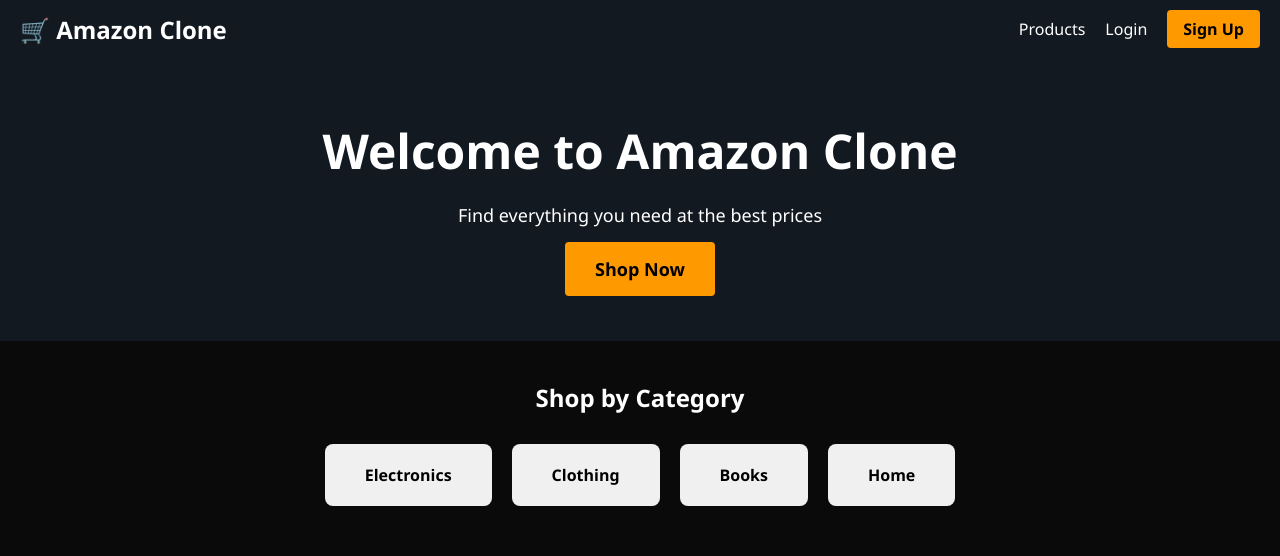
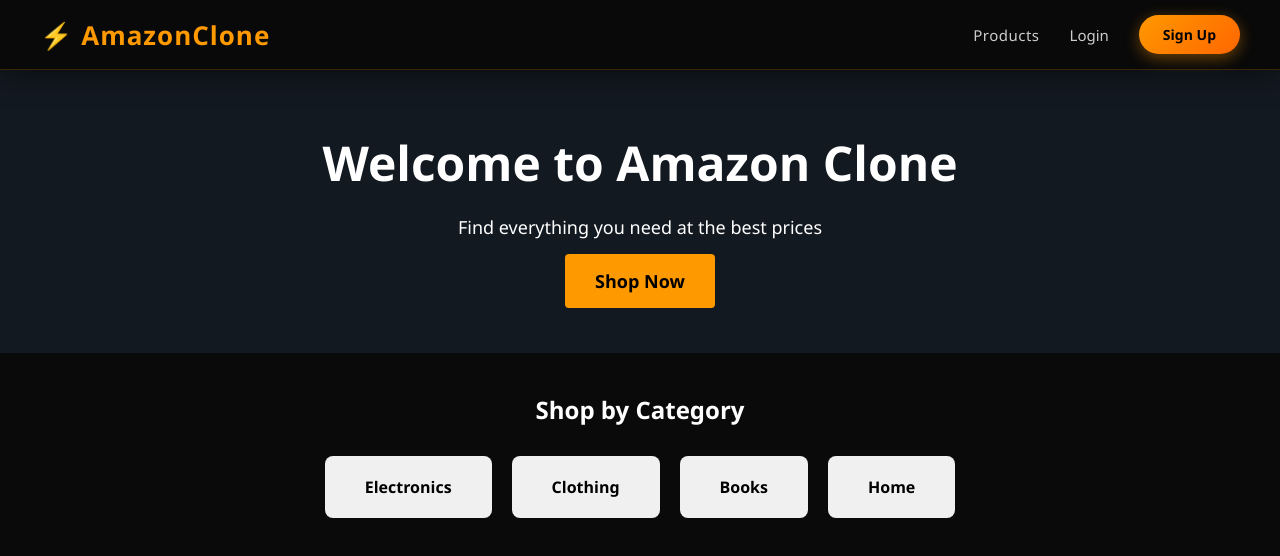
Before and after one commit to AviSingh6451/amazon-clone, a React (Vite) app in the folder client/: page / in a window 1280 px wide. Shown: the top 556 px of the page. Built offline with nearby package versions, Linux system fonts and the light colour scheme.

Commit message:
Modern UI - Navbar redesign

```diff
--- a/client/src/components/Navbar.jsx
+++ b/client/src/components/Navbar.jsx
@@ -14,49 +14,78 @@ function Navbar() {
 
   return (
     <nav style={{
-      backgroundColor: '#131921',
-      padding: '10px 20px',
+      background: 'rgba(10, 10, 10, 0.95)',
+      backdropFilter: 'blur(20px)',
+      padding: '15px 40px',
       display: 'flex',
       justifyContent: 'space-between',
-      alignItems: 'center'
+      alignItems: 'center',
+      position: 'sticky',
+      top: 0,
+      zIndex: 1000,
+      borderBottom: '1px solid rgba(255, 153, 0, 0.2)',
+      boxShadow: '0 4px 30px rgba(0, 0, 0, 0.5)'
     }}>
+
+      {/* Logo */}
       <Link to="/" style={{
-        color: 'white',
-        fontSize: '24px',
+        color: '#f90',
+        fontSize: '26px',
         textDecoration: 'none',
-        fontWeight: 'bold'
+        fontWeight: '800',
+        letterSpacing: '1px',
+        display: 'flex',
+        alignItems: 'center',
+        gap: '10px'
       }}>
-        🛒 Amazon Clone
+        ⚡ AmazonClone
       </Link>
 
+      {/* Nav Links */}
       <div style={{
         display: 'flex',
-        gap: '20px',
+        gap: '30px',
         alignItems: 'center'
       }}>
         <Link to="/products" style={{
-          color: 'white',
-          textDecoration: 'none'
-        }}>
+          color: '#ccc',
+          textDecoration: 'none',
+          fontSize: '15px',
+          fontWeight: '500',
+          letterSpacing: '0.5px'
+        }}
+          onMouseOver={e => e.target.style.color = '#f90'}
+          onMouseOut={e => e.target.style.color = '#ccc'}
+        >
           Products
         </Link>
 
         {user && (
           <Link to="/cart" style={{
-            color: 'white',
+            color: '#ccc',
             textDecoration: 'none',
-            position: 'relative'
-          }}>
-            🛒 Cart
+            fontSize: '15px',
+            fontWeight: '500',
+            display: 'flex',
+            alignItems: 'center',
+            gap: '5px'
+          }}
+            onMouseOver={e => e.target.style.color = '#f90'}
+            onMouseOut={e => e.target.style.color = '#ccc'}
+          >
+            🛒
             {cartCount > 0 && (
               <span style={{
                 backgroundColor: '#f90',
                 color: 'black',
                 borderRadius: '50%',
-                padding: '2px 6px',
+                width: '22px',
+                height: '22px',
+                display: 'flex',
+                alignItems: 'center',
+                justifyContent: 'center',
                 fontSize: '12px',
-                fontWeight: 'bold',
-                marginLeft: '5px'
+                fontWeight: '800'
               }}>
                 {cartCount}
               </span>
@@ -66,18 +95,24 @@ function Navbar() {
 
         {user ? (
           <>
-            <span style={{ color: 'white' }}>
-              Hello, {user.name}
+            <span style={{
+              color: '#f90',
+              fontSize: '14px',
+              fontWeight: '600'
+            }}>
+              Hey, {user.name} 👋
             </span>
             <button
               onClick={handleLogout}
               style={{
-                backgroundColor: '#f90',
-                border: 'none',
-                padding: '8px 16px',
-                borderRadius: '4px',
+                background: 'transparent',
+                border: '1px solid #f90',
+                color: '#f90',
+                padding: '8px 20px',
+                borderRadius: '25px',
                 cursor: 'pointer',
-                fontWeight: 'bold'
+                fontSize: '14px',
+                fontWeight: '600'
               }}
             >
               Logout
@@ -86,18 +121,21 @@ function Navbar() {
         ) : (
           <>
             <Link to="/login" style={{
-              color: 'white',
-              textDecoration: 'none'
+              color: '#ccc',
+              textDecoration: 'none',
+              fontSize: '15px'
             }}>
               Login
             </Link>
             <Link to="/signup" style={{
-              backgroundColor: '#f90',
+              background: 'linear-gradient(135deg, #f90, #ff6600)',
               color: 'black',
-              padding: '8px 16px',
-              borderRadius: '4px',
+              padding: '10px 24px',
+              borderRadius: '25px',
               textDecoration: 'none',
-              fontWeight: 'bold'
+              fontWeight: '700',
+              fontSize: '14px',
+              boxShadow: '0 4px 15px rgba(255, 153, 0, 0.4)'
             }}>
               Sign Up
             </Link>
```
